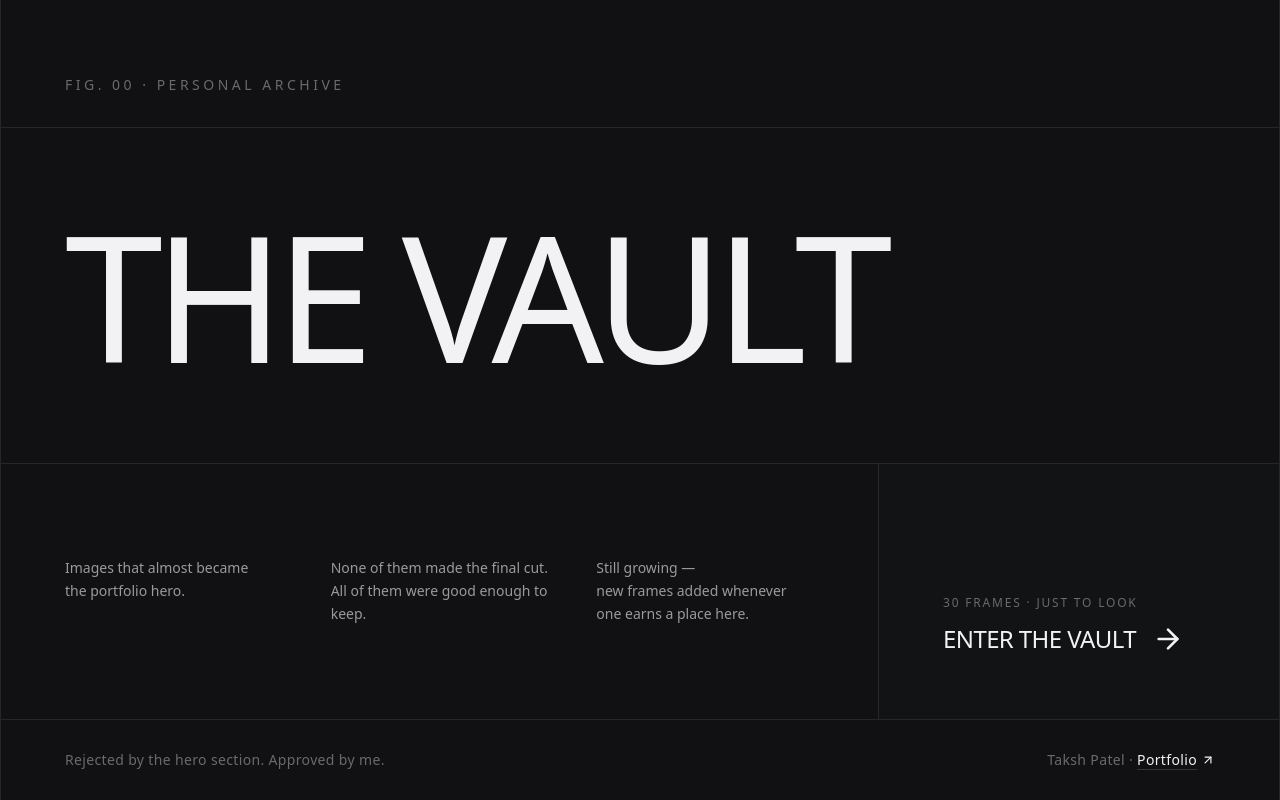
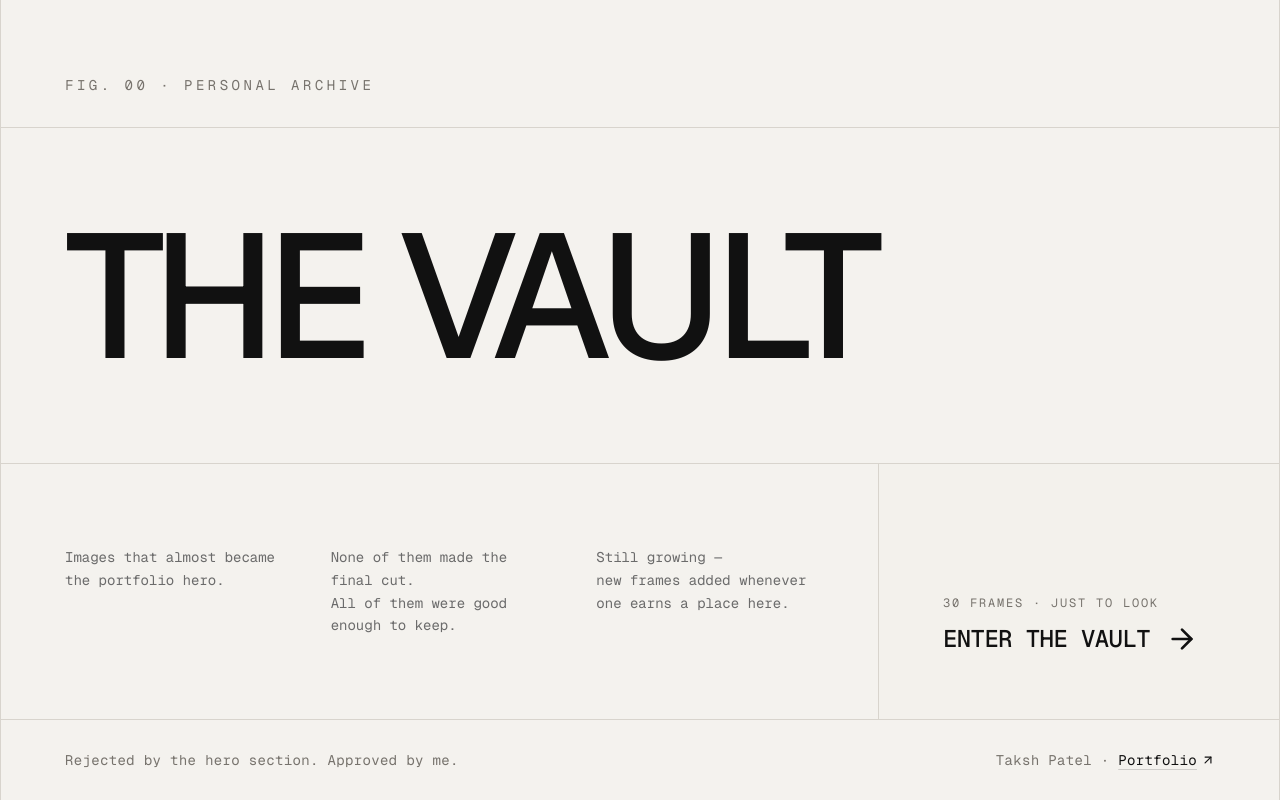
Before and after one commit to TakshPatel02/The-Vault, a Next.js app: page / in a window 1280 px wide. Built offline with nearby package versions, Linux system fonts and the light colour scheme.

Commit message:
feat: update typography and color scheme for improved aesthetics and readability

```diff
--- a/app/globals.css
+++ b/app/globals.css
@@ -2,42 +2,48 @@
 
 /* ══════════════════════════════════════════════
    THE VAULT DESIGN SYSTEM — Style Tokens
-   Victor Mono · Dark surface ladder · No shadows
+   Warm light surface ladder · Soft depth
    ══════════════════════════════════════════════ */
 
 :root {
-  /* Typography — Victor Mono exclusively */
-  --font-display: var(--font-victor-mono);
-  --font-body: var(--font-victor-mono);
-  --font-mono: var(--font-victor-mono);
+  /* Typography */
+  --font-display: var(--font-geist-sans);
+  --font-body: var(--font-geist-sans);
+  --font-mono: var(--font-geist-mono);
 
   /* ── Surfaces ── */
-  --color-bg-primary: #111113;        /* base background — not near-black */
-  --color-bg-secondary: #16171a;      /* hero panel / section backgrounds */
-  --color-bg-card: #111113;           /* flush cards */
-  --color-surface-elevated: #1a1b1e;  /* modal/lightbox background */
-  --color-surface-card: #1e1f22;      /* grid cell hover state */
+  --color-bg-primary: #f4f2ee;        /* warm off-white base */
+  --color-bg-secondary: #efede8;      /* hero panel / section backgrounds */
+  --color-bg-card: #f4f2ee;           /* flush cards */
+  --color-surface-elevated: #faf9f6;  /* modal/lightbox background */
+  --color-surface-card: #ece9e3;      /* grid cell hover state */
 
   /* ── Text ── */
-  --color-text-primary: #f2f2f4;      /* headline, primary content */
-  --color-text-secondary: #9a9a9c;    /* subhead lines, captions */
-  --color-text-muted: #6a6a6c;        /* FIG. 0X labels, metadata, pagination */
+  --color-text-primary: #111111;      /* headline, primary content */
+  --color-text-secondary: #6b6b6b;    /* subhead lines, captions */
+  --color-text-muted: #77736d;        /* FIG. 0X labels, metadata, pagination */
 
   /* ── Borders ── */
-  --color-border: #262729;            /* standard hairline — grid cells, cards */
-  --color-border-strong: rgba(255, 255, 255, 0.14); /* hover/active border emphasis */
-  --color-border-soft: rgba(255, 255, 255, 0.07);   /* subtle dividers */
+  --color-border: #d8d4cd;            /* standard hairline — grid cells, cards */
+  --color-border-strong: rgba(17, 17, 17, 0.16); /* hover/active border emphasis */
+  --color-border-soft: rgba(17, 17, 17, 0.08);   /* subtle dividers */
 
   /* ── Interactive ── */
-  --color-hover-bg: rgba(255, 255, 255, 0.04);
-  --color-btn-bg: rgba(255, 255, 255, 0.08);
-  --color-btn-text: #f2f2f4;
+  --color-hover-bg: rgba(17, 17, 17, 0.04);
+  --color-btn-bg: rgba(17, 17, 17, 0.07);
+  --color-btn-text: #111111;
 
   /* ── Accent — kept minimal, used sparingly ── */
-  --color-accent: #8a8d91;            /* near-neutral, almost grayscale — CTA border/text only */
+  --color-accent: #77736d;            /* near-neutral, almost grayscale — CTA border/text only */
 
   /* ── Modal / Lightbox overlay ── */
-  --color-modal-overlay: rgba(8, 8, 9, 0.92);  /* backdrop behind lightbox */
+  --color-modal-overlay: rgba(244, 242, 238, 0.94); /* warm, translucent backdrop */
+
+  /* ── Light-depth effects ── */
+  --shadow-card: 0 30px 60px rgba(17, 17, 17, 0.15);
+  --shadow-card-soft: 0 18px 40px rgba(17, 17, 17, 0.10);
+  --color-ring-fade: var(--color-bg-primary);
+  --color-headline-backdrop: rgba(244, 242, 238, 0.72);
 }
 
 /* ── Tailwind v4 Theme Bridge ── */
@@ -58,6 +64,10 @@
   --color-btn-text: var(--color-btn-text);
   --color-accent: var(--color-accent);
   --color-modal-overlay: var(--color-modal-overlay);
+  --shadow-card: var(--shadow-card);
+  --shadow-card-soft: var(--shadow-card-soft);
+  --color-ring-fade: var(--color-ring-fade);
+  --color-headline-backdrop: var(--color-headline-backdrop);
   --font-display: var(--font-display);
   --font-body: var(--font-body);
   --font-mono: var(--font-mono);
@@ -111,6 +121,11 @@ button:active {
   color: var(--color-bg-primary);
 }
 
+/* Keep explicit light-theme utilities from drifting toward pure white. */
+.text-white {
+  color: var(--color-text-primary);
+}
+
 /* ══════════════════════════════════════════════
    SCROLLBAR — minimal, theme-consistent
    ══════════════════════════════════════════════ */
@@ -123,16 +138,16 @@ button:active {
   background: transparent;
 }
 ::-webkit-scrollbar-thumb {
-  background: #232425;
+  background: #bbb7af;
   border-radius: 100px;
 }
 ::-webkit-scrollbar-thumb:hover {
-  background: #434345;
+  background: #9d9991;
 }
 ::-webkit-scrollbar-corner {
   background: transparent;
 }
 * {
   scrollbar-width: thin;
-  scrollbar-color: #232425 transparent;
+  scrollbar-color: #bbb7af transparent;
 }
```
